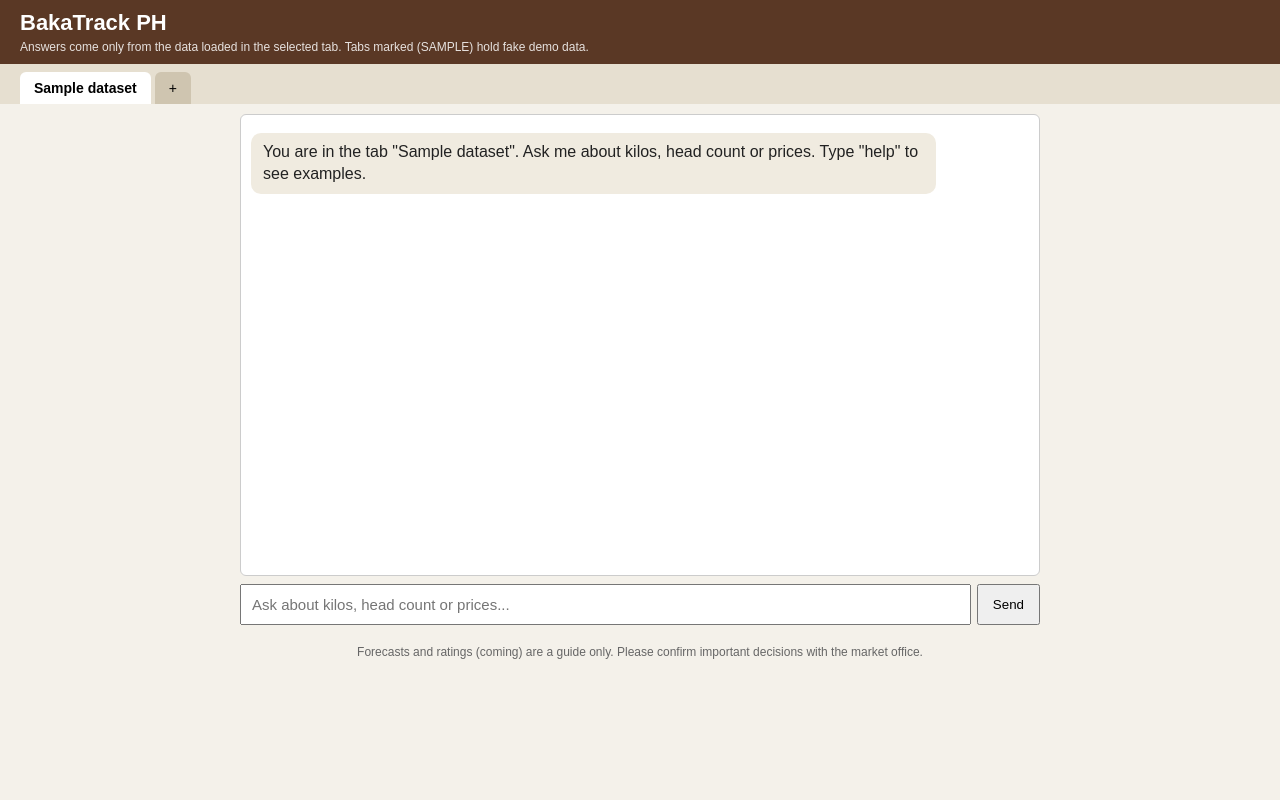
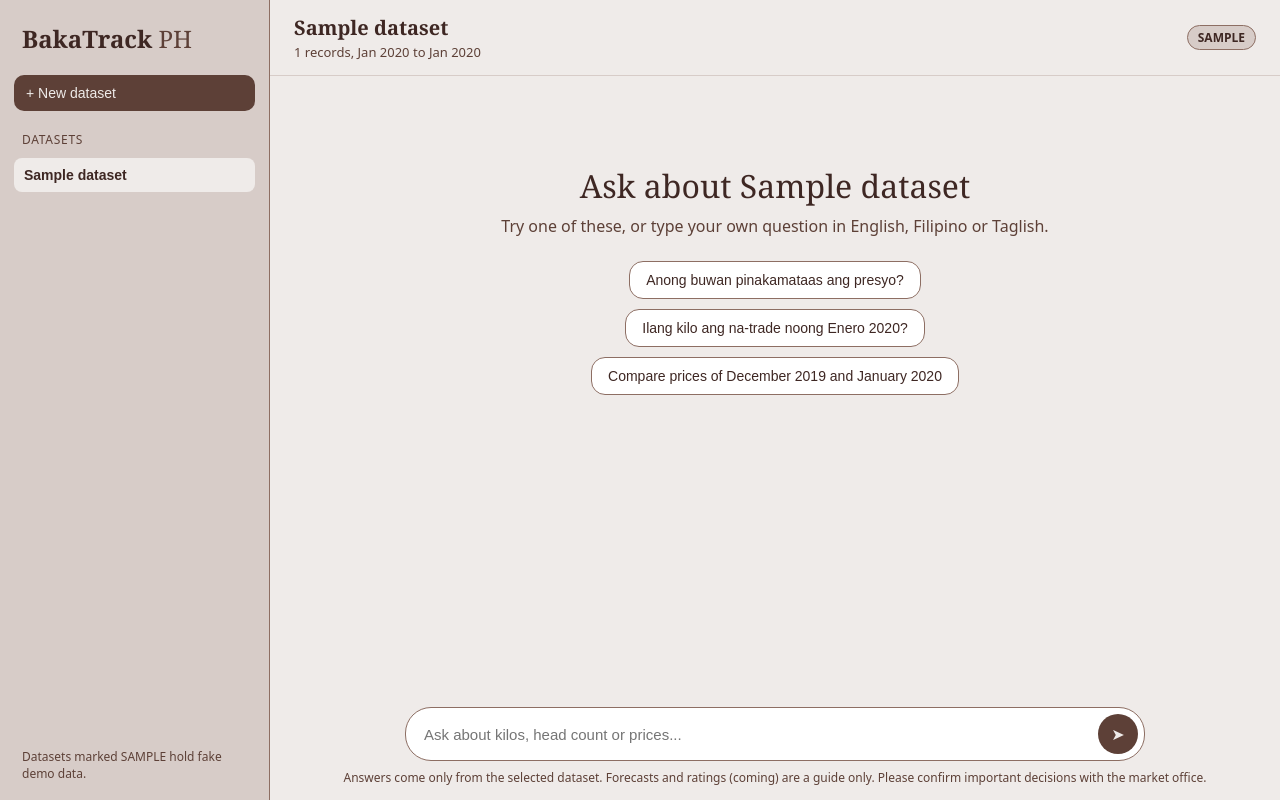
Before and after one commit to c6Yunjin/BakaTrack, a Flask app: page / in a window 1280 px wide. Run offline with Flask 3, Linux system fonts and the light colour scheme; tables that the repository leaves empty hold one stand-in row (values such as "Sample post"); parts of the project's set-up code (start-up, migrations or seed data) failed here and were passed over.

Commit message:
Step 6c: Claude-style UI with dataset sidebar, Mocha Mood palette

```diff
--- a/app.py
+++ b/app.py
@@ -62,6 +62,18 @@ def upload():
     return jsonify({"dataset_id": dataset_id, "name": name})
 
 
+@app.route("/api/datasets/<int:dataset_id>/info")
+def dataset_info(dataset_id):
+    """Header details for one dataset: records, date range, SAMPLE flag."""
+    match = [d for d in db.list_datasets() if d["id"] == dataset_id]
+    if not match:
+        return jsonify({"error": "Unknown dataset."}), 404
+    info = db.get_dataset_info(dataset_id)
+    info["name"] = match[0]["name"]
+    info["is_sample"] = "SAMPLE" in match[0]["name"].upper()
+    return jsonify(info)
+
+
 if __name__ == "__main__":
     db.init_db()
     predict("hello")        # load the model now, so the first question is not slow
--- a/web/static/app.js
+++ b/web/static/app.js
@@ -1,71 +1,131 @@
-// Page logic: tabs, chat, upload. Each tab keeps its own messages.
-const state = { datasets: [], active: null, chats: {} };
+// Page logic (Step 6c). Each dataset keeps its own messages in the browser.
+const state = { datasets: [], active: null, chats: {}, info: {} };
 const el = id => document.getElementById(id);
+const EN = ["January", "February", "March", "April", "May", "June", "July",
+            "August", "September", "October", "November", "December"];
+const FIL = ["Enero", "Pebrero", "Marso", "Abril", "Mayo", "Hunyo", "Hulyo",
+             "Agosto", "Setyembre", "Oktubre", "Nobyembre", "Disyembre"];
+
+function make(tag, cls, text) {
+  const node = document.createElement(tag);
+  if (cls) node.className = cls;
+  if (text !== undefined) node.textContent = text;   // textContent keeps text safe
+  return node;
+}
+
+function monthLabel(dateText) {
+  const parts = dateText.split("-");
+  return EN[Number(parts[1]) - 1].slice(0, 3) + " " + parts[0];
+}
+
+async function loadInfo(id) {
+  if (!state.info[id]) {
+    const res = await fetch("/api/datasets/" + id + "/info");
+    if (res.ok) state.info[id] = await res.json();
+  }
+  return state.info[id];
+}
 
 async function loadDatasets(selectId) {
   const res = await fetch("/api/datasets");
   state.datasets = await res.json();
   state.datasets.forEach(d => { if (!state.chats[d.id]) state.chats[d.id] = []; });
-  if (selectId) state.active = selectId;
-  if (state.active === null && state.datasets.length) state.active = state.datasets[0].id;
-  showGreeting();
-  renderTabs();
-  renderMessages();
+  const wanted = selectId || state.active || (state.datasets.length ? state.datasets[0].id : null);
+  if (wanted !== null) { await selectDataset(wanted); }
+  else { renderSidebar(); renderHeader(); renderChat(); }
 }
 
-function showGreeting() {
+async function selectDataset(id) {
+  state.active = id;
+  await loadInfo(id);
+  closeSidebar();
+  renderSidebar();
+  renderHeader();
+  renderChat();
+}
+
+function closeSidebar() {
+  el("sidebar").classList.remove("open");
+  el("scrim").classList.remove("show");
+}
+
+function renderSidebar() {
+  const list = el("dataset-list");
+  list.innerHTML = "";
+  state.datasets.forEach(d => {
+    const b = make("button", d.id === state.active ? "active" : "", d.name);
+    b.onclick = () => selectDataset(d.id);
+    list.appendChild(b);
+  });
+}
+
+function renderHeader() {
+  const info = state.info[state.active];
   const d = state.datasets.find(x => x.id === state.active);
-  if (d && state.chats[d.id].length === 0) {
-    state.chats[d.id].push({ who: "bot",
-      text: "You are in the tab \"" + d.name + "\". Ask me about kilos, head count or prices. Type \"help\" to see examples." });
+  el("ds-name").textContent = d ? d.name : "No dataset yet";
+  el("ds-badge").hidden = !(info && info.is_sample);
+  if (info && info.records > 0) {
+    el("ds-meta").textContent = info.records + " records, " +
+      monthLabel(info.first_date) + " to " + monthLabel(info.last_date);
+  } else {
+    el("ds-meta").textContent = d ? "No records yet" : "Click + New dataset to start";
   }
 }
 
-function renderTabs() {
-  const nav = el("tabs");
-  nav.innerHTML = "";
-  state.datasets.forEach(d => {
-    const b = document.createElement("button");
-    b.textContent = d.name;
-    if (d.id === state.active) b.className = "active";
-    b.onclick = () => { state.active = d.id; showGreeting(); renderTabs(); renderMessages(); };
-    nav.appendChild(b);
-  });
-  const plus = document.createElement("button");
-  plus.textContent = "+";
-  plus.title = "Upload a CSV and make a new tab";
-  plus.onclick = () => { el("upload-panel").hidden = false; };
-  nav.appendChild(plus);
+function exampleQuestions(info) {
+  const base = ["Anong buwan pinakamataas ang presyo?"];
+  if (!info || !info.last_date) return base;
+  // chips use the newest months in the data, so they always find records
+  const y = Number(info.last_date.slice(0, 4)), m = Number(info.last_date.slice(5, 7));
+  const py = m === 1 ? y - 1 : y, pm = m === 1 ? 12 : m - 1;
+  base.push("Ilang kilo ang na-trade noong " + FIL[m - 1] + " " + y + "?");
+  base.push("Compare prices of " + EN[pm - 1] + " " + py + " and " + EN[m - 1] + " " + y);
+  return base;
 }
 
-function renderMessages() {
+function emptyState(d, info) {
+  const box = make("div", "empty");
+  box.appendChild(make("h1", "", d ? "Ask about " + d.name : "Welcome to BakaTrack"));
+  box.appendChild(make("p", "", d ? "Try one of these, or type your own question in English, Filipino or Taglish."
+                                  : "Upload a CSV to create your first dataset."));
+  const chips = make("div", "chips");
+  if (d) exampleQuestions(info).forEach(q => {
+    const c = make("button", "chip", q);
+    c.type = "button";
+    c.onclick = () => sendMessage(q);
+    chips.appendChild(c);
+  });
+  box.appendChild(chips);
+  return box;
+}
+
+function renderChat() {
   const box = el("messages");
   box.innerHTML = "";
-  (state.chats[state.active] || []).forEach(m => {
-    const div = document.createElement("div");
-    div.className = "msg " + m.who;
-    div.textContent = m.text;              // textContent keeps user text safe
-    if (m.meta) {
-      const small = document.createElement("span");
-      small.className = "meta";
-      small.textContent = m.meta;
-      div.appendChild(small);
-    }
+  const d = state.datasets.find(x => x.id === state.active);
+  const list = state.chats[state.active] || [];
+  if (list.length === 0) { box.appendChild(emptyState(d, state.info[state.active])); return; }
+  list.forEach(m => {
+    if (m.who === "user") { box.appendChild(make("div", "user-msg", m.text)); return; }
+    const div = make("div", "bot-msg" + (m.pending ? " pending" : ""), m.text);
+    if (m.meta) div.appendChild(make("span", "meta", m.meta));
     box.appendChild(div);
   });
-  box.scrollTop = box.scrollHeight;
+  const scroller = el("chat-scroll");
+  scroller.scrollTop = scroller.scrollHeight;
 }
 
-el("chat-form").onsubmit = async e => {
-  e.preventDefault();
-  const input = el("chat-input");
-  const text = input.value.trim();
+
+async function sendMessage(text) {
+  text = text.trim();
   if (!text || state.active === null) return;
-  const tab = state.active;                 // remember which tab asked
+  const tab = state.active;                      // remember which dataset asked
+  const pending = { who: "bot", text: "Thinking...", pending: true };
   state.chats[tab].push({ who: "user", text: text });
-  input.value = "";
-  renderMessages();
+  state.chats[tab].push(pending);
+  el("chat-input").value = "";
   el("send-btn").disabled = true;
+  renderChat();
   try {
     const res = await fetch("/api/chat", {
       method: "POST",
@@ -74,19 +134,32 @@ el("chat-form").onsubmit = async e => {
     });
     const data = await res.json();
     if (res.ok) {
-      state.chats[tab].push({ who: "bot", text: data.reply,
-        meta: data.intent + " | " + Math.round(data.confidence * 100) + "% | " + data.seconds + "s" });
+      pending.text = data.reply;
+      pending.meta = data.intent + " | " + Math.round(data.confidence * 100) + "% | " + data.seconds + "s";
     } else {
-      state.chats[tab].push({ who: "bot", text: data.error || "Something went wrong." });
+      pending.text = data.error || "Something went wrong.";
     }
   } catch (err) {
-    state.chats[tab].push({ who: "bot", text: "Cannot reach the server. Is app.py running?" });
+    pending.text = "Cannot reach the server. Is app.py running?";
   }
+  pending.pending = false;
   el("send-btn").disabled = false;
-  renderMessages();
+  renderChat();
+}
+
+el("chat-form").onsubmit = e => { e.preventDefault(); sendMessage(el("chat-input").value); };
+
+el("menu-btn").onclick = () => {
+  el("sidebar").classList.add("open");
+  el("scrim").classList.add("show");
 };
+el("scrim").onclick = closeSidebar;
 
-el("upload-cancel").onclick = () => { el("upload-panel").hidden = true; };
+el("new-dataset").onclick = () => {
+  el("upload-errors").innerHTML = "";
+  el("upload-dialog").showModal();
+};
+el("upload-cancel").onclick = () => el("upload-dialog").close();
 
 el("upload-form").onsubmit = async e => {
   e.preventDefault();
@@ -98,14 +171,10 @@ el("upload-form").onsubmit = async e => {
   const res = await fetch("/api/upload", { method: "POST", body: form });
   const data = await res.json();
   if (!res.ok) {
-    (data.errors || ["Upload failed."]).forEach(msg => {
-      const li = document.createElement("li");
-      li.textContent = msg;
-      list.appendChild(li);
-    });
+    (data.errors || ["Upload failed."]).forEach(msg => list.appendChild(make("li", "", msg)));
     return;
   }
-  el("upload-panel").hidden = true;
+  el("upload-dialog").close();
   el("upload-form").reset();
   await loadDatasets(data.dataset_id);
 };
--- a/web/static/style.css
+++ b/web/static/style.css
@@ -1,22 +1,92 @@
-body { font-family: Arial, sans-serif; margin: 0; background: #f4f1ea; color: #222; }
-header { background: #5a3825; color: white; padding: 10px 20px; }
-header h1 { margin: 0; font-size: 22px; }
-.note { margin: 4px 0 0; font-size: 12px; opacity: 0.85; }
-#tabs { display: flex; flex-wrap: wrap; gap: 4px; padding: 8px 20px 0; background: #e6dfd0; }
-#tabs button { border: none; padding: 8px 14px; cursor: pointer; background: #cfc5b0;
-               border-radius: 6px 6px 0 0; font-size: 14px; }
-#tabs button.active { background: white; font-weight: bold; }
-#upload-panel { background: #fff8e1; padding: 10px 20px; border-bottom: 1px solid #ddd; }
-#upload-errors { color: #b00020; font-size: 13px; }
-main { max-width: 800px; margin: 0 auto; padding: 10px 20px; }
-#messages { background: white; height: 55vh; overflow-y: auto; padding: 10px;
-            border: 1px solid #ccc; border-radius: 6px; }
-.msg { margin: 8px 0; padding: 8px 12px; border-radius: 10px; max-width: 85%;
-       white-space: pre-wrap; line-height: 1.4; }
-.msg.user { background: #d8ecd0; margin-left: auto; }
-.msg.bot { background: #f0ebe0; }
-.meta { display: block; font-size: 11px; color: #777; margin-top: 4px; }
-#chat-form { display: flex; gap: 6px; margin-top: 8px; }
-#chat-input { flex: 1; padding: 10px; font-size: 15px; }
-button { padding: 8px 14px; cursor: pointer; }
-footer { text-align: center; font-size: 12px; color: #666; padding: 10px; }
+:root {
+  --espresso: #3E2723; --liver: #5D4037; --sepia: #8D6E63;
+  --silver: #D7CCC8; --silk: #EFEBE9;
+  --serif: Georgia, "Times New Roman", serif;
+  --sans: system-ui, -apple-system, "Segoe UI", Roboto, Arial, sans-serif;
+}
+* { box-sizing: border-box; }
+html, body { height: 100%; margin: 0; }
+body { font-family: var(--sans); background: var(--silk); color: var(--espresso); }
+.app { display: flex; height: 100%; }
+
+/* sidebar */
+#sidebar { width: 270px; background: var(--silver); padding: 18px 14px; display: flex;
+           flex-direction: column; gap: 10px; border-right: 1px solid var(--sepia); }
+.brand { font-family: var(--serif); font-size: 24px; font-weight: bold; padding: 4px 8px 10px; }
+.brand span { color: var(--liver); font-weight: normal; }
+.new-btn { background: var(--liver); color: var(--silk); border: none; border-radius: 10px;
+           padding: 10px 12px; font-size: 14px; cursor: pointer; text-align: left; }
+.new-btn:hover { background: var(--espresso); }
+.side-label { font-size: 12px; letter-spacing: 0.06em; text-transform: uppercase;
+              color: var(--liver); padding: 10px 8px 0; }
+#dataset-list { display: flex; flex-direction: column; gap: 2px; overflow-y: auto; flex: 1; }
+#dataset-list button { background: none; border: none; text-align: left; padding: 9px 10px;
+                       border-radius: 8px; font-size: 14px; color: var(--espresso); cursor: pointer; }
+#dataset-list button:hover { background: rgba(239, 235, 233, 0.6); }
+#dataset-list button.active { background: var(--silk); font-weight: 600; }
+.side-foot { font-size: 12px; color: var(--liver); margin: 0; padding: 0 8px; }
+
+/* main area */
+.main { flex: 1; display: flex; flex-direction: column; min-width: 0; }
+.topbar { display: flex; align-items: center; gap: 12px; padding: 14px 24px;
+          border-bottom: 1px solid var(--silver); }
+.titles { flex: 1; min-width: 0; }
+.titles h2 { margin: 0; font-family: var(--serif); font-size: 20px; }
+.titles p { margin: 2px 0 0; font-size: 13px; color: var(--liver); }
+.badge { background: var(--silver); color: var(--espresso); border: 1px solid var(--sepia);
+         border-radius: 999px; padding: 3px 10px; font-size: 12px; font-weight: 600; }
+#menu-btn { display: none; background: none; border: none; font-size: 22px;
+            color: var(--espresso); cursor: pointer; }
+
+#chat-scroll { flex: 1; overflow-y: auto; padding: 24px 16px; }
+#messages { max-width: 740px; margin: 0 auto; display: flex; flex-direction: column; gap: 18px; }
+.user-msg { align-self: flex-end; background: var(--silver); padding: 10px 16px;
+            border-radius: 18px 18px 4px 18px; max-width: 80%; white-space: pre-wrap; line-height: 1.5; }
+.bot-msg { line-height: 1.6; white-space: pre-wrap; max-width: 95%; }
+.bot-msg.pending { color: var(--liver); font-style: italic; }
+.meta { display: block; font-size: 11px; color: var(--liver); margin-top: 6px; }
+
+.empty { text-align: center; padding-top: 8vh; }
+.empty h1 { font-family: var(--serif); font-size: 32px; margin: 0 0 8px; font-weight: normal; }
+.empty p { color: var(--liver); margin: 0 0 24px; }
+.chips { display: flex; flex-direction: column; gap: 10px; align-items: center; }
+.chip { background: white; border: 1px solid var(--sepia); border-radius: 14px; padding: 10px 16px;
+        font-size: 14px; color: var(--espresso); cursor: pointer; max-width: 100%; }
+.chip:hover { background: var(--silver); }
+
+#chat-form { display: flex; align-items: center; gap: 8px; max-width: 740px; width: calc(100% - 32px);
+             margin: 0 auto; background: white; border: 1px solid var(--sepia);
+             border-radius: 26px; padding: 6px 6px 6px 18px; }
+#chat-input { flex: 1; border: none; outline: none; font-size: 15px; background: transparent;
+              color: var(--espresso); padding: 8px 0; }
+#send-btn { width: 40px; height: 40px; border-radius: 50%; border: none; background: var(--liver);
+            color: var(--silk); font-size: 16px; cursor: pointer; }
+#send-btn:hover { background: var(--espresso); }
+#send-btn:disabled { opacity: 0.5; cursor: default; }
+.disclaimer { text-align: center; font-size: 12px; color: var(--liver); margin: 8px 16px 14px; }
+
+/* upload popup */
+dialog { border: 1px solid var(--sepia); border-radius: 16px; background: var(--silk);
+         color: var(--espresso); padding: 24px; width: min(440px, 92vw); }
+dialog::backdrop { background: rgba(62, 39, 35, 0.45); }
+dialog h3 { font-family: var(--serif); margin: 0 0 8px; font-size: 20px; }
+dialog p { font-size: 14px; color: var(--liver); }
+dialog input[type=text] { width: 100%; padding: 10px; border: 1px solid var(--sepia);
+                          border-radius: 8px; margin-bottom: 10px; font-size: 14px; }
+dialog input[type=file] { width: 100%; font-size: 14px; }
+#upload-errors { color: #8c1d18; font-size: 13px; padding-left: 18px; }
+.dialog-buttons { display: flex; justify-content: flex-end; gap: 8px; margin-top: 14px; }
+.primary { background: var(--liver); color: var(--silk); border: none; border-radius: 8px;
+           padding: 9px 18px; cursor: pointer; }
+.ghost { background: none; border: 1px solid var(--sepia); color: var(--espresso);
+         border-radius: 8px; padding: 9px 18px; cursor: pointer; }
+
+/* small screens: sidebar slides in */
+#scrim { display: none; }
+@media (max-width: 800px) {
+  #sidebar { position: fixed; top: 0; bottom: 0; left: 0; z-index: 20;
+             transform: translateX(-100%); transition: transform 0.2s; }
+  #sidebar.open { transform: translateX(0); }
+  #scrim.show { display: block; position: fixed; inset: 0; background: rgba(62, 39, 35, 0.4); z-index: 10; }
+  #menu-btn { display: block; }
+}
--- a/web/templates/index.html
+++ b/web/templates/index.html
@@ -7,33 +7,49 @@
   <link rel="stylesheet" href="/static/style.css">
 </head>
 <body>
-  <header>
-    <h1>BakaTrack PH</h1>
-    <p class="note">Answers come only from the data loaded in the selected tab. Tabs marked (SAMPLE) hold fake demo data.</p>
-  </header>
+<div class="app">
+  <aside id="sidebar">
+    <div class="brand">BakaTrack <span>PH</span></div>
+    <button id="new-dataset" class="new-btn">+ New dataset</button>
+    <div class="side-label">Datasets</div>
+    <nav id="dataset-list"></nav>
+    <p class="side-foot">Datasets marked SAMPLE hold fake demo data.</p>
+  </aside>
+  <div id="scrim"></div>
 
-  <nav id="tabs"></nav>
+  <section class="main">
+    <header class="topbar">
+      <button id="menu-btn" type="button" aria-label="Open datasets">&#9776;</button>
+      <div class="titles">
+        <h2 id="ds-name"></h2>
+        <p id="ds-meta"></p>
+      </div>
+      <span id="ds-badge" class="badge" hidden>SAMPLE</span>
+    </header>
 
-  <section id="upload-panel" hidden>
-    <form id="upload-form">
-      <p>Upload a CSV with columns: date (YYYY-MM-DD), head_count, total_kilos, price_per_kilo.</p>
-      <input type="text" id="upload-name" placeholder="Tab name, e.g. Manila" required>
-      <input type="file" id="upload-file" accept=".csv" required>
-      <button type="submit">Upload</button>
-      <button type="button" id="upload-cancel">Cancel</button>
-      <ul id="upload-errors"></ul>
-    </form>
-  </section>
+    <div id="chat-scroll"><div id="messages"></div></div>
 
-  <main>
-    <div id="messages"></div>
     <form id="chat-form">
       <input type="text" id="chat-input" placeholder="Ask about kilos, head count or prices..." autocomplete="off">
-      <button type="submit" id="send-btn">Send</button>
+      <button type="submit" id="send-btn" aria-label="Send">&#10148;</button>
     </form>
-  </main>
+    <p class="disclaimer">Answers come only from the selected dataset. Forecasts and ratings (coming) are a guide only. Please confirm important decisions with the market office.</p>
+  </section>
+</div>
 
-  <footer>Forecasts and ratings (coming) are a guide only. Please confirm important decisions with the market office.</footer>
-  <script src="/static/app.js"></script>
+<dialog id="upload-dialog">
+  <form id="upload-form">
+    <h3>New dataset</h3>
+    <p>Upload a CSV with columns: date (YYYY-MM-DD), head_count, total_kilos, price_per_kilo.</p>
+    <input type="text" id="upload-name" placeholder="Dataset name, e.g. Manila" required>
+    <input type="file" id="upload-file" accept=".csv" required>
+    <ul id="upload-errors"></ul>
+    <div class="dialog-buttons">
+      <button type="button" id="upload-cancel" class="ghost">Cancel</button>
+      <button type="submit" class="primary">Upload</button>
+    </div>
+  </form>
+</dialog>
+<script src="/static/app.js"></script>
 </body>
 </html>
```
Also changed, not shown: database/db.py (+10 -0 lines), tests/test_app.py (+10 -0 lines).
